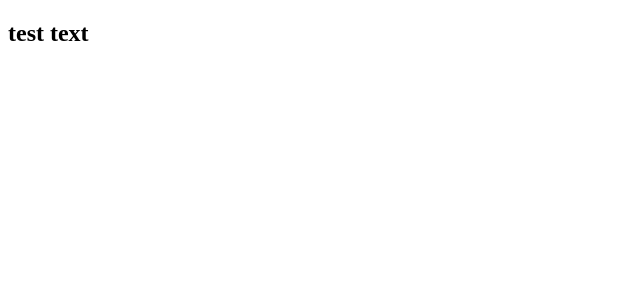
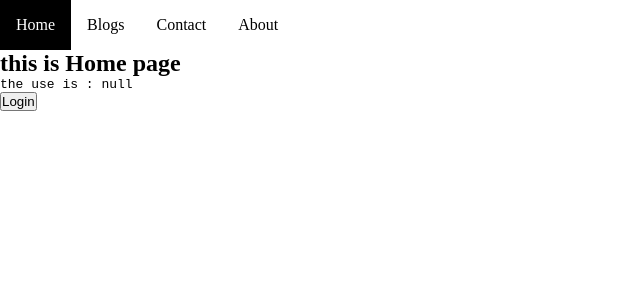
Before and after one commit to womoboy/react-daywork, a React (Create React App) app: page / in a window 1280 px wide. Shown: the top 300 px of the page, without its empty margins (0-640 px from the left). Built offline with nearby package versions, Linux system fonts and the light colour scheme.

Commit message:
use hooks /useState/useContext/useMemo read data from componet check user login logout

```diff
--- a/src/App.js
+++ b/src/App.js
@@ -1,7 +1,49 @@
+import React, { useState, createContext, useMemo } from 'react';
+
+//import reset style
+import './App.scss';
+
+//call the router package
+import { BrowserRouter as Router, Routes, Route } from 'react-router-dom';
+
+//import layer out
+import Layerout from './components/layerout/Layerout';
+
+//import pages
+import Home from './pages/Home';
+import Blogs from './pages/Blogs';
+import Contact from './pages/Contact';
+import About from './pages/About';
+import NoPage from './pages/NoPage';
+
+
+//create context
+export const UserContext = createContext();
+
 const App = () => {
+    //useState
+    const [user, setUser] = useState(null);
+
+    //add memo for performance
+    const provideUser = useMemo(() => ({user,setUser}), [user, setUser]);
+
     return (
         <>
-            <h2>test text</h2>
+            <UserContext.Provider value={ provideUser }>
+                <Router>
+                    <Routes>
+                        <Route path='/' element={<Layerout />}>
+                            <Route index element={<Home />}/>
+                            <Route path='blogs' element={<Blogs />} />
+                            <Route path='contact' element={<Contact />} />
+                            <Route path='about' element={<About />} />
+                            <Route path='*' element={<NoPage />} />
+                        </Route>
+                    </Routes>
+                </Router>
+            </UserContext.Provider>
+
+
         </>
     )
 }
--- /dev/null
+++ b/src/App.scss
@@ -0,0 +1,5 @@
+* {
+    padding: 0;
+    margin: 0;
+    box-sizing: border-box;
+}
--- /dev/null
+++ b/src/components/layerout/Layerout.js
@@ -0,0 +1,31 @@
+import { Outlet, Link } from 'react-router-dom';
+
+//add style
+import './Layerout.scss';
+
+const Layerout = () => {
+    return (
+        <>
+            <nav>
+                <ul>
+                    <li>
+                        <Link className="link" to='/' >Home</Link>
+                    </li>
+                    <li>
+                        <Link className="link" to='blogs' >Blogs</Link>
+                    </li>
+                    <li>
+                        <Link className='link' to='contact' >Contact</Link>
+                    </li>
+                    <li>
+                        <Link className='link' to='about' >About</Link>
+                    </li>
+                </ul>
+            </nav>
+
+            <Outlet />
+        </>
+    )
+}
+
+export default Layerout;
--- /dev/null
+++ b/src/components/layerout/Layerout.scss
@@ -0,0 +1,29 @@
+$white: white;
+$black: black;
+$orange: orange;
+
+.link {
+    text-decoration: none;
+    color: $black;
+    padding: 1rem;
+    display: flex;
+    justify-content: center;
+    align-items: center;
+}
+
+.link:hover {
+    background-color: $black;
+    color: $white;
+}
+
+.link:active {
+    color: $orange;
+}
+
+ul {
+    list-style: none;
+}
+
+li {
+    display: inline-block;
+}
--- /dev/null
+++ b/src/pages/About.js
@@ -0,0 +1,9 @@
+const About = () => {
+    return (
+        <>
+            <h2>this is About</h2>
+        </>
+    )
+}
+
+export default About;
--- /dev/null
+++ b/src/pages/Blogs.js
@@ -0,0 +1,9 @@
+const Blogs = () => {
+    return (
+        <>
+            <h2>this is Blogs</h2>
+        </>
+    )
+}
+
+export default Blogs;
--- /dev/null
+++ b/src/pages/Contact.js
@@ -0,0 +1,9 @@
+const Contact = () => {
+    return (
+        <>
+            <h2>this is Contact</h2>
+        </>
+    )
+}
+
+export default Contact;
--- /dev/null
+++ b/src/pages/Home.js
@@ -0,0 +1,24 @@
+import React, { useContext } from 'react';
+import { UserContext } from '../App';
+import { Login } from '../unit/Login';
+
+
+const Home = () => {
+
+    const {user, setUser} = useContext(UserContext);
+
+    return (
+        <>
+            <h2>this is Home page</h2>
+            <pre>the use is : {JSON.stringify(user, null, 2)} </pre>
+            {user ? <button onClick={() => {
+                setUser(null);
+            }}>Logout</button> : <button onClick={ async () => {
+                const user = await Login();
+                setUser(user);
+            }}>Login</button>}
+        </>
+    )
+}
+
+export default Home;
--- /dev/null
+++ b/src/pages/NoPage.js
@@ -0,0 +1,9 @@
+const NoPage = () => {
+    return (
+        <>
+            <h2>404 the pages not found !</h2>
+        </>
+    )
+}
+
+export default NoPage;
--- /dev/null
+++ b/src/unit/Login.js
@@ -0,0 +1,7 @@
+export const Login = async () => {
+    return {
+        id: 4,
+        username: 'John Doe',
+        email: 'johnDoe@gmail.com'
+    };
+};
```
